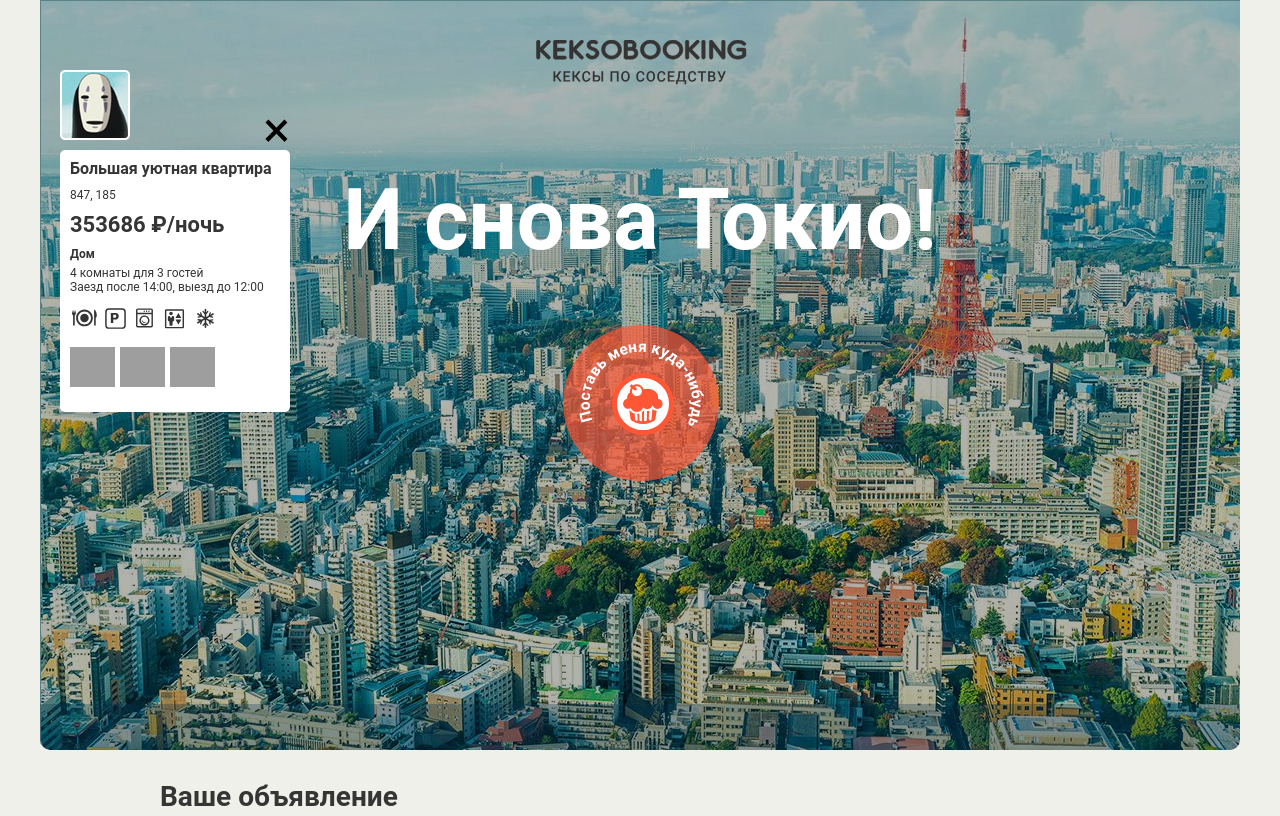
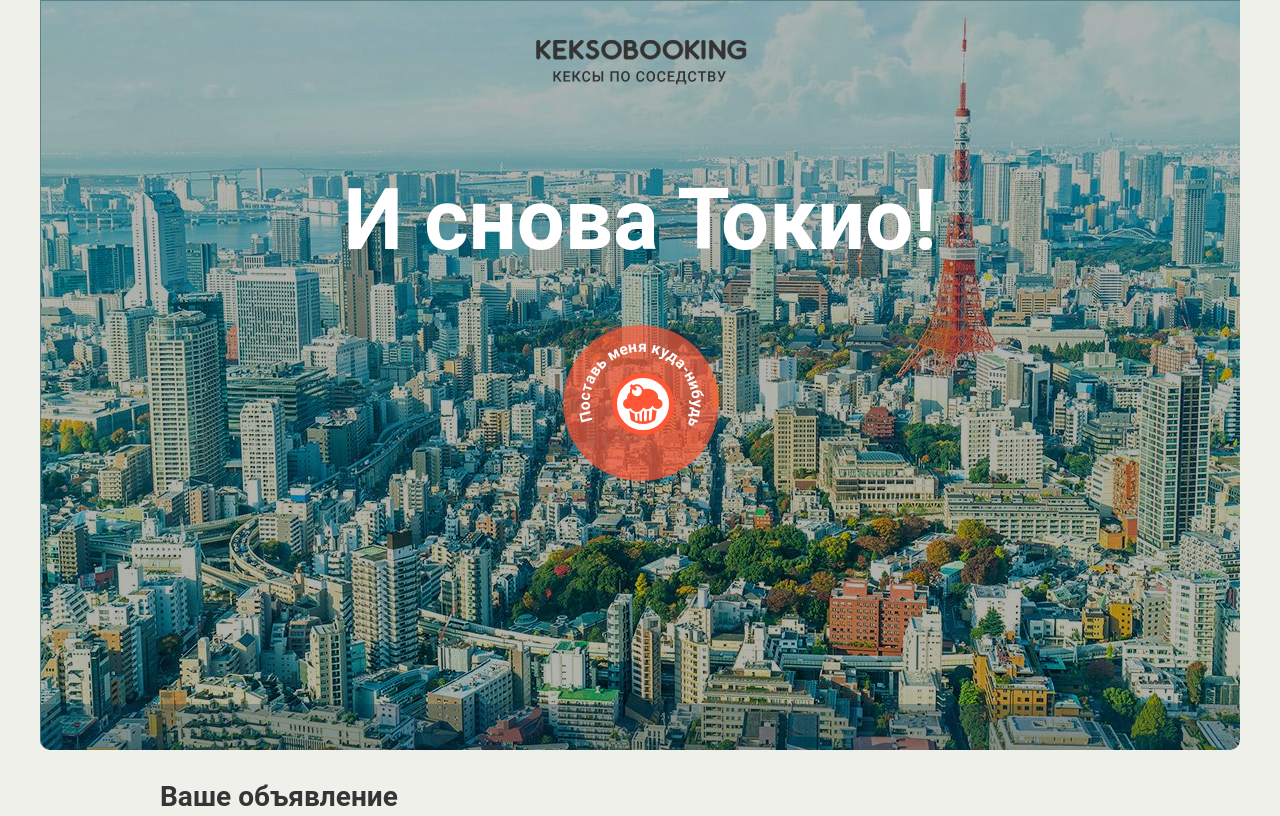
Before and after one commit to svmax18/862767-keksobooking, a website: page index.html in a window 1280 px wide. Shown: the top 816 px of the page. Drawn offline with Linux system fonts and the light colour scheme; grey boxes are pictures that could not be loaded; files whose address does not match are found by name.

Commit message:
Update index.html

```diff
--- a/index.html
+++ b/index.html
@@ -204,7 +204,7 @@
 
   <!-- Модальное окно с информацией об объявлении -->
   <template id="card">
-    <article class="map__card popup">
+    <article class="map__card popup hidden">
       <img src="img/avatars/user01.png" class="popup__avatar" width="70" height="70" alt="Аватар пользователя">
       <button type="button" class="popup__close">Закрыть</button>
       <h3 class="popup__title">Уютное гнездышко для молодоженов</h3>
```
